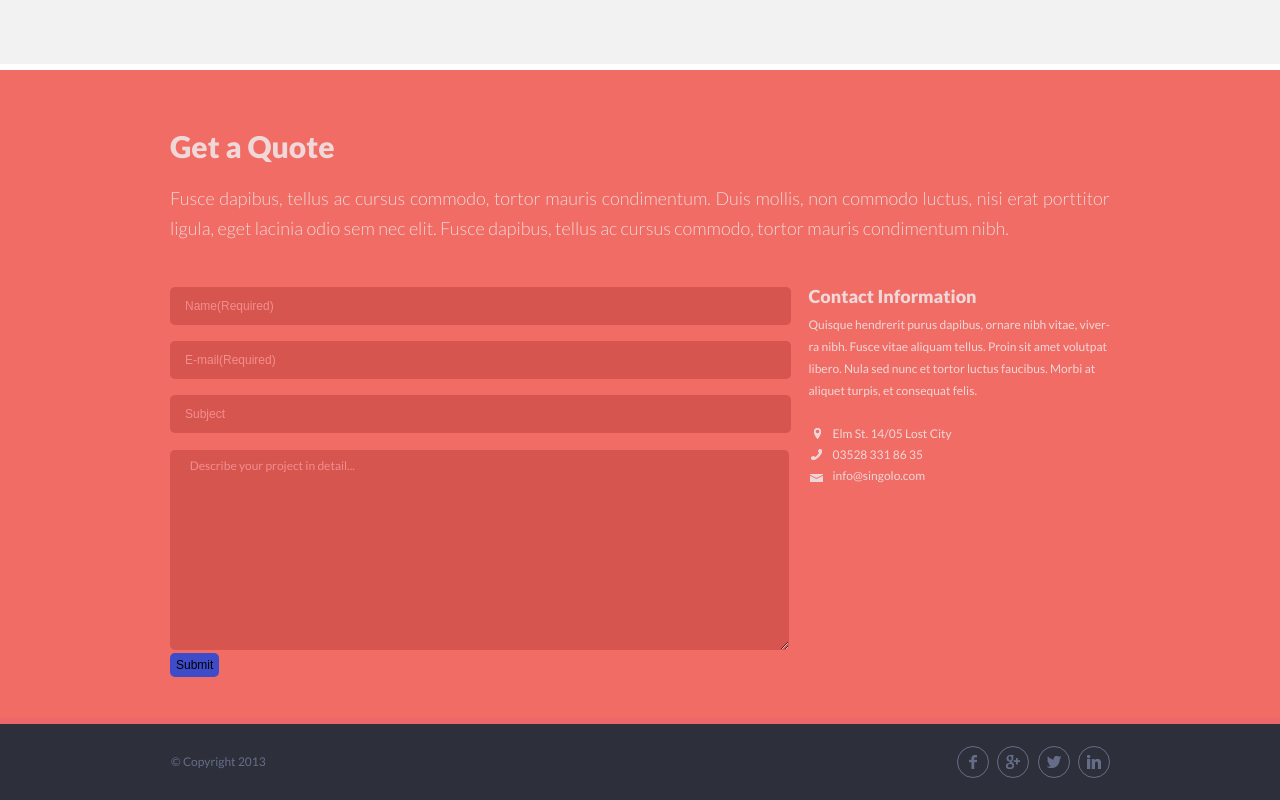
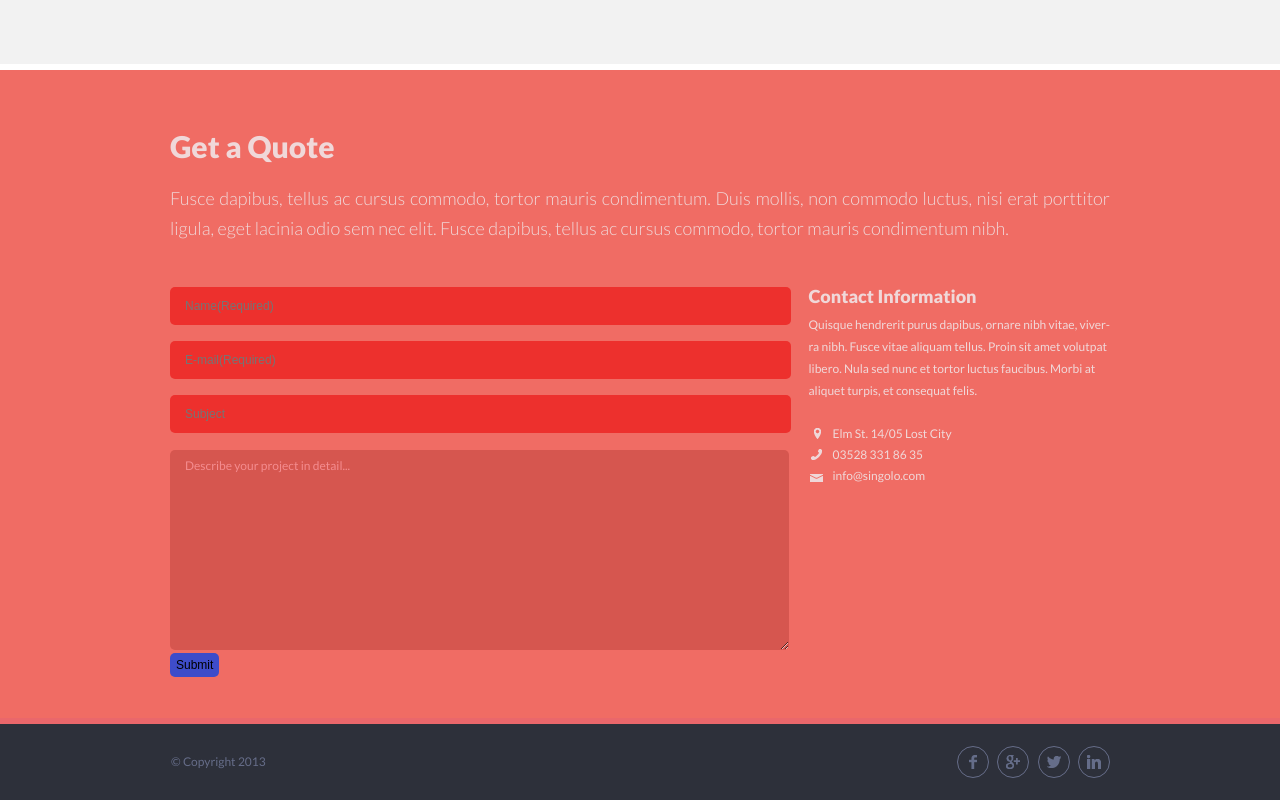
Before and after one commit to leopardegorl/singolo, a plain HTML site: page index.html in a window 1280 px wide. Shown: the part 2730-3530 px from the top of the page. Drawn offline with nearby package versions, Linux system fonts and the light colour scheme.

Commit message:
refactor: change index.html and style.css

```diff
--- a/index.html
+++ b/index.html
@@ -243,16 +243,29 @@
         <div class="forms_container">
           <div class="forms">
             <form action="https://echo.htmlacademy.ru" method="post">
-              <input type="text" name="name" id="name" value="Name(Required)" />
+              <input
+                type="text"
+                name="name"
+                id="name"
+                placeholder="Name(Required)"
+                required
+              />
               <input
                 type="text"
                 name="email"
                 id="email"
-                value="E-mail(Required)"
+                placeholder="E-mail(Required)"
+                required
               />
-              <input type="text" name="subject" id="subject" value="Subject" />
+              <input
+                type="text"
+                name="subject"
+                id="subject"
+                placeholder="Subject"
+                required
+              />
               <textarea name="project_describe" id="pd" cols="30" rows="10">
-  Describe your project in detail...</textarea
+Describe your project in detail...</textarea
               >
               <input type="submit" name="submit" id="submit" value="Submit" />
             </form>
@@ -274,11 +287,15 @@
             </div>
             <div class="phone_container">
               <div class="singolo3_phone"></div>
-              <p class="phone_right">03528 331 86 35</p>
+              <a class="phone_right" href="tel:03528 331 86 35"
+                >03528 331 86 35</a
+              >
             </div>
             <div class="message_container">
               <div class="message"></div>
-              <p class="info">info@singolo.com</p>
+              <a class="info" href="mailto:info@singolo.com"
+                >info@singolo.com</a
+              >
             </div>
           </div>
         </div>
--- a/style.css
+++ b/style.css
@@ -679,10 +679,34 @@ div p {
   color: #f48c8f;
   padding-left: 15px;
 }
+#name:invalid {
+  background-color: rgba(236, 18, 18, 0.658);
+  width: 604px;
+  height: 36px;
+  border-radius: 5px;
+  border-style: none;
+  font-size: 12px;
+  line-height: 22px;
+  color: #f48c8f;
+  padding-left: 15px;
+}
 #email,
 #subject {
   margin-top: 16px;
   background-color: #d6564f;
+  width: 604px;
+  height: 36px;
+  border-radius: 5px;
+  border-style: none;
+  font-size: 12px;
+  line-height: 22px;
+  color: #f48c8f;
+  padding-left: 15px;
+}
+#email:invalid,
+#subject:invalid {
+  margin-top: 16px;
+  background-color: rgba(236, 18, 18, 0.658);
   width: 604px;
   height: 36px;
   border-radius: 5px;
@@ -774,6 +798,7 @@ textarea {
   text-align: left;
   margin-left: 11px;
   padding-top: 10px;
+  text-decoration: none;
 }
 
 .message {
@@ -791,6 +816,7 @@ textarea {
   text-align: left;
   margin-left: 10px;
   padding-top: 10px;
+  text-decoration: none;
 }
 .other_color {
   height: 6px;
```
